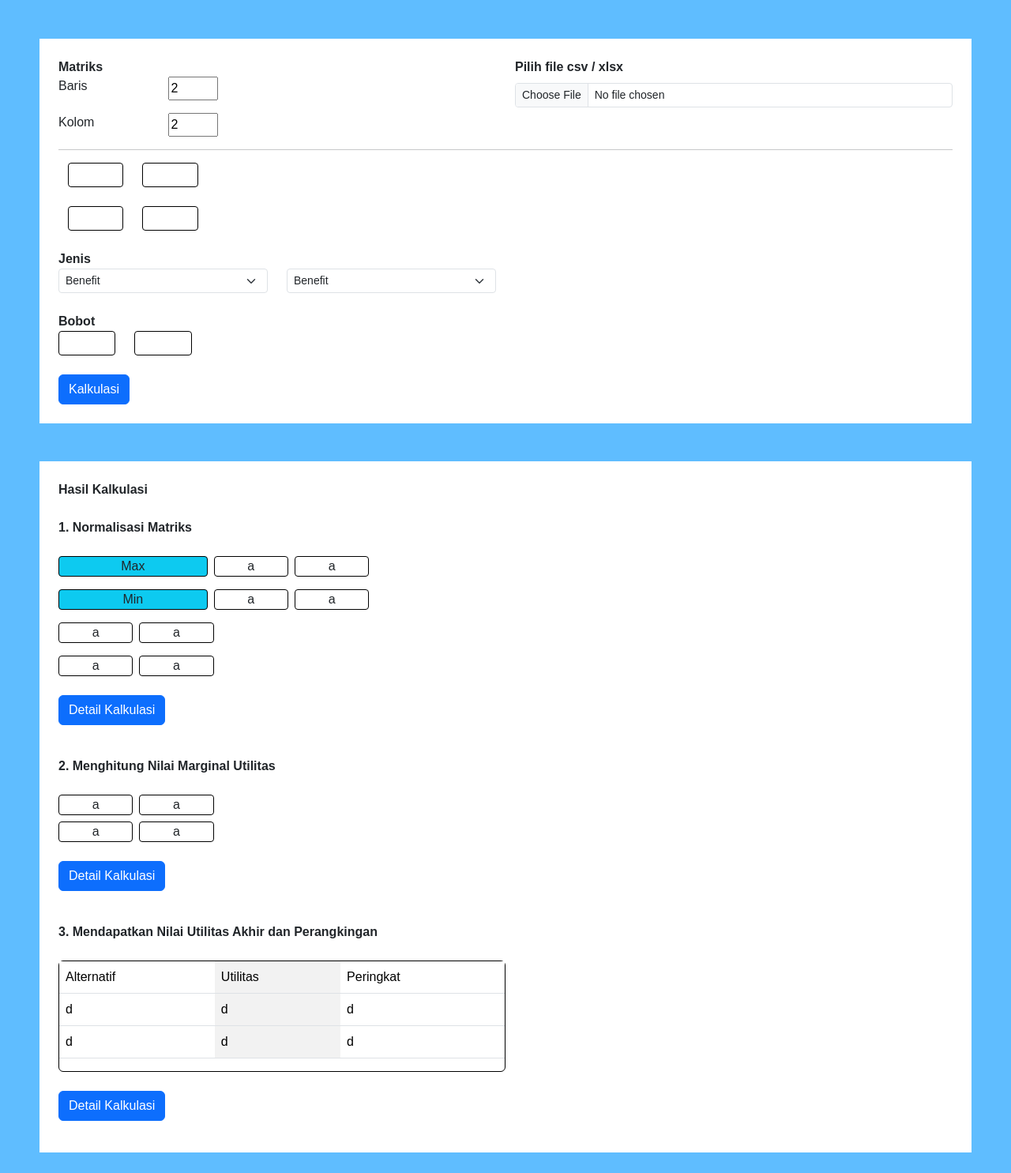
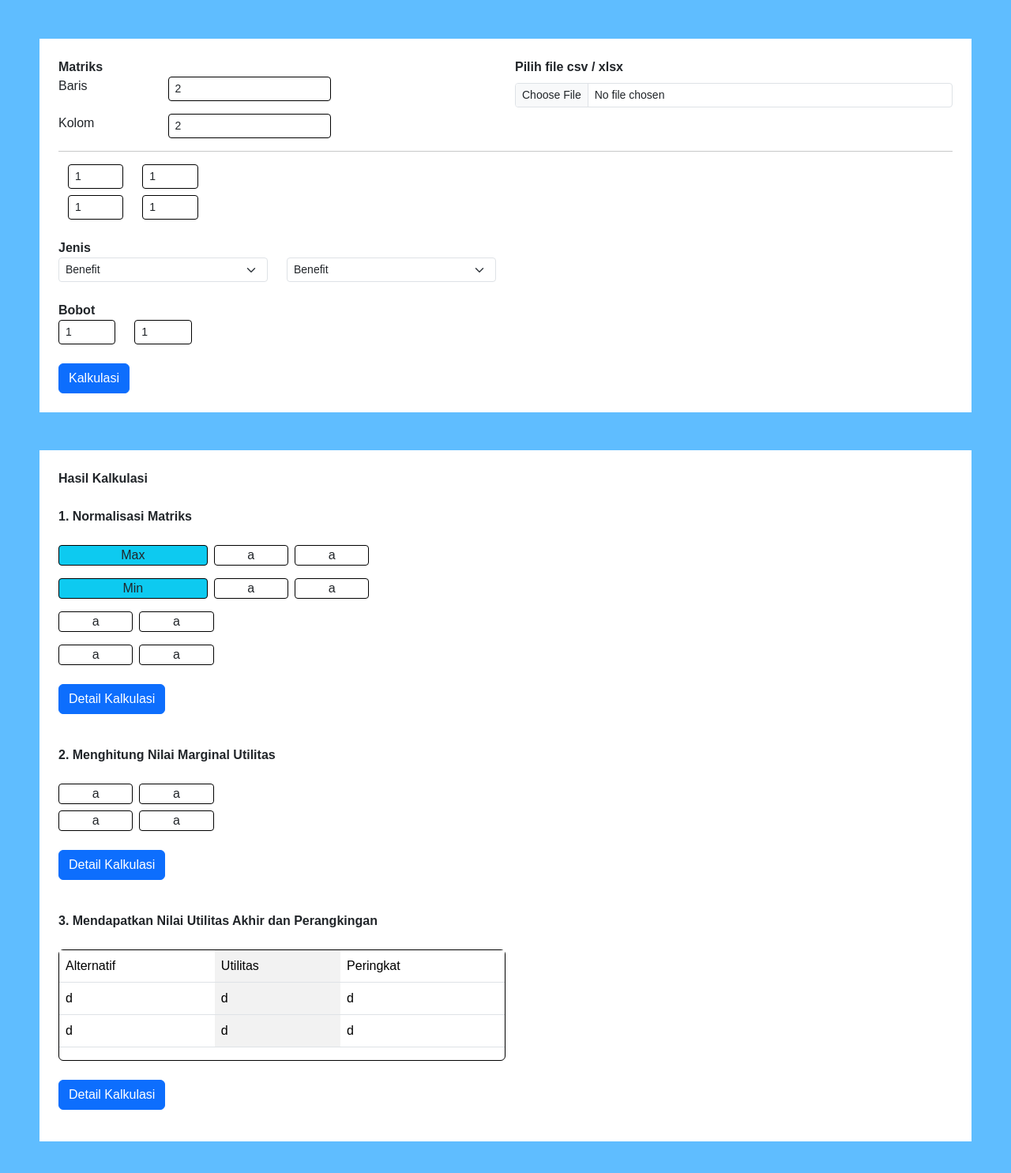
Before and after one commit to Raden616Rizki/Ant-Decision, a Flask app: page / in a window 1280 px wide. Shown: the part 857-2342 px from the top of the page at 79% size. Run offline with Flask 3, Linux system fonts and the light colour scheme; some web fonts are replaced.

Commit message:
Commit Update input and add post method on app.py

```diff
--- a/app.py
+++ b/app.py
@@ -1,4 +1,5 @@
 from flask import Flask, render_template, request
+from static.python import maut
 
 app = Flask(__name__)
 
@@ -8,7 +9,17 @@ def index():
 
 @app.route('/post_maut', methods=['POST'])
 def post_maut():
-    pass
+    matriks = request.form.get('matriks')
+    jensi = request.form.get('jensi')
+    bobot = request.form.get('bobot')
+
+    matriks = json.loads(matriks)
+    jenis = json.loads(jenis)
+    bobot = json.loads(bobot)
+
+    result = maut.initiation(matriks, jenis, bobot)
+
+    return jsonify({'message': 'success', 'result': result})
 
 if (__name__ == '__main__'):
     app.run('0.0.0.0', port=5000, debug=True)
--- a/templates/index.html
+++ b/templates/index.html
@@ -63,7 +63,7 @@
                                     Baris
                                 </div>
                                 <div class="col-5">
-                                    <input type="number" max="16" min="2" value="2">
+                                    <input class="form-control form-control-sm p-0.5 border-black col-2" type="number" max="16" min="2" value="2">
                                 </div>
                             </div>
                             <div class="row">
@@ -71,7 +71,7 @@
                                     Kolom
                                 </div>
                                 <div class="col-5">
-                                    <input type="number" max="16" min="2" value="2">
+                                    <input class="form-control form-control-sm p-0.5 border-black col-2" type="number" max="16" min="2" value="2">
                                 </div>
                             </div>
                         </div>
@@ -79,28 +79,28 @@
                     <div class="col">
                         <div class="fw-bolder">Pilih file csv / xlsx</div>
                         <div class="mt-2">
-                            <input class="form-control form-control-sm" id="formFileSm" type="file">
+                            <input class="form-control form-control-sm" id="formFileSm" type="file" accept=".csv,.xlsx">
                         </div>
                     </div>
                 </div>
                 <hr>
 
-                <div class="row gap-4 justify-content-center text-center">
+                <div class="row gap-2 justify-content-center text-center">
                     <div class="row">
-                        <div class="col-1 ">
-                            <input class="form-control form-control-sm p-0.5 border-black" type="text" placeholder=""
+                        <div class="col-1">
+                            <input class="form-control form-control-sm p-0.5 border-black" type="number" min="1" value="1" placeholder=""
                                 aria-label="value">
                         </div>
                         <div class="col-1">
-                            <input class="form-control form-control-sm p-0.5 border-black" type="text" placeholder="" aria-label="value">
+                            <input class="form-control form-control-sm p-0.5 border-black" type="number" min="1" value="1" placeholder="" aria-label="value">
                         </div>
                     </div>
                     <div class="row">
                         <div class="col-1">
-                            <input class="form-control form-control-sm p-0.5 border-black" type="text" placeholder="" aria-label="value">
+                            <input class="form-control form-control-sm p-0.5 border-black" type="number" min="1" value="1" placeholder="" aria-label="value">
                         </div>
                         <div class="col-1">
-                            <input class="form-control form-control-sm p-0.5 border-black" type="text" placeholder="" aria-label="value">
+                            <input class="form-control form-control-sm p-0.5 border-black" type="number" min="1" value="1" placeholder="" aria-label="value">
                         </div>
                     </div>
                 </div>
@@ -109,14 +109,14 @@
                 <div class="row">
                     <div class="col-3">
                         <select class="form-select form-select-sm" aria-label="Small select example">
-                            <option selected>Benefit</option>
-                            <option value="1">Cost</option>
+                            <option selected value="benefit">Benefit</option>
+                            <option value="cost">Cost</option>
                         </select>
                     </div>
                     <div class="col-3">
                         <select class="form-select form-select-sm" aria-label="Small select example">
-                            <option selected>Benefit</option>
-                            <option value="1">Cost</option>
+                            <option selected value="benefit">Benefit</option>
+                            <option value="cost">Cost</option>
                         </select>
                     </div>
                 </div>
@@ -124,10 +124,10 @@
                 <div class="fw-bolder">Bobot</div>
                 <div class="row">
                     <div class="col-1 ">
-                        <input class="form-control form-control-sm p-0.5 border-black" type="text" placeholder="" aria-label="value">
+                        <input class="form-control form-control-sm p-0.5 border-black" type="number" min="1" value="1" placeholder="" aria-label="value">
                     </div>
                     <div class="col-1">
-                        <input class="form-control form-control-sm p-0.5 border-black" type="text" placeholder="" aria-label="value">
+                        <input class="form-control form-control-sm p-0.5 border-black" type="number" min="1" value="1" placeholder="" aria-label="value">
                     </div>
                 </div>
                 <br>
```
